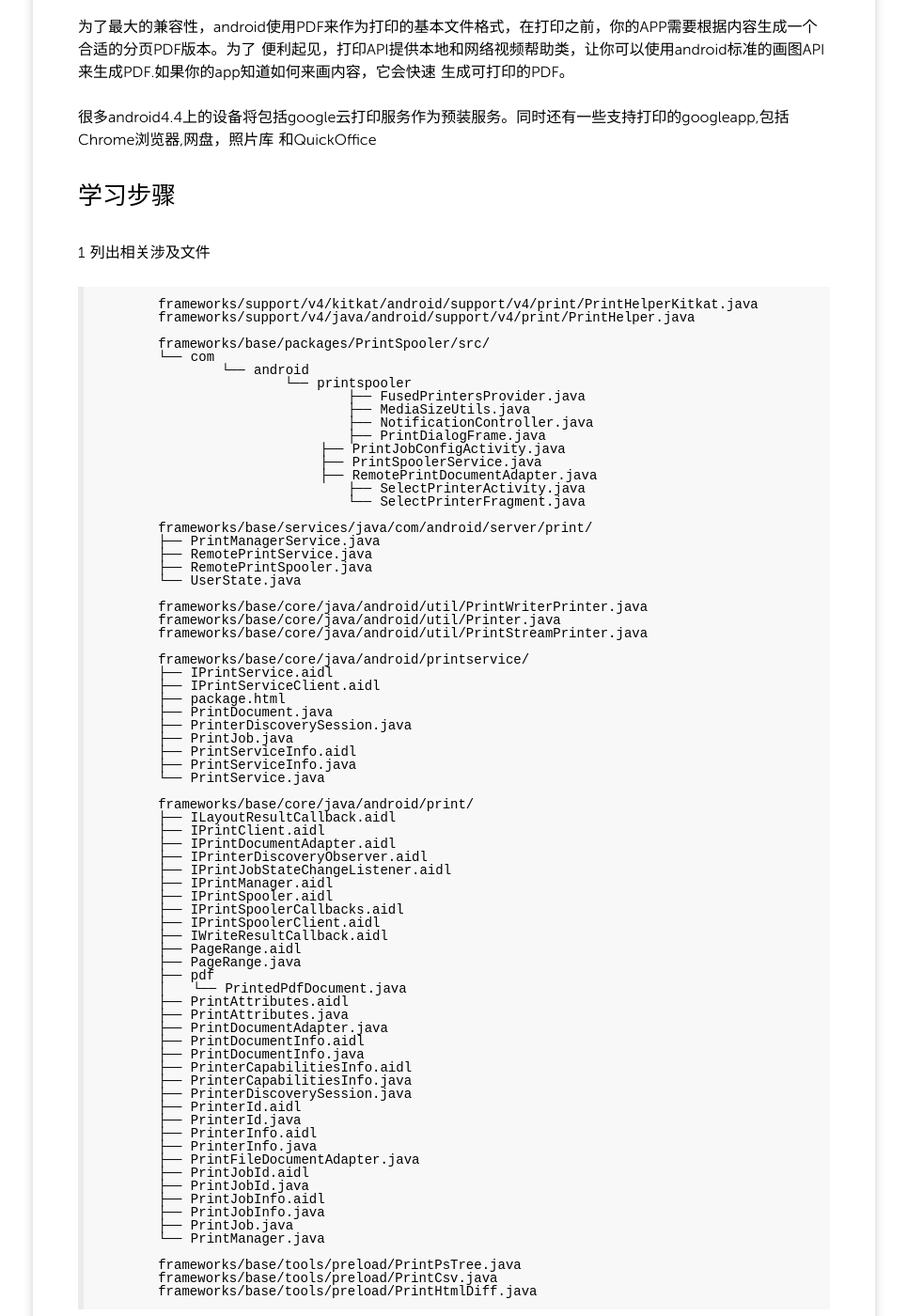
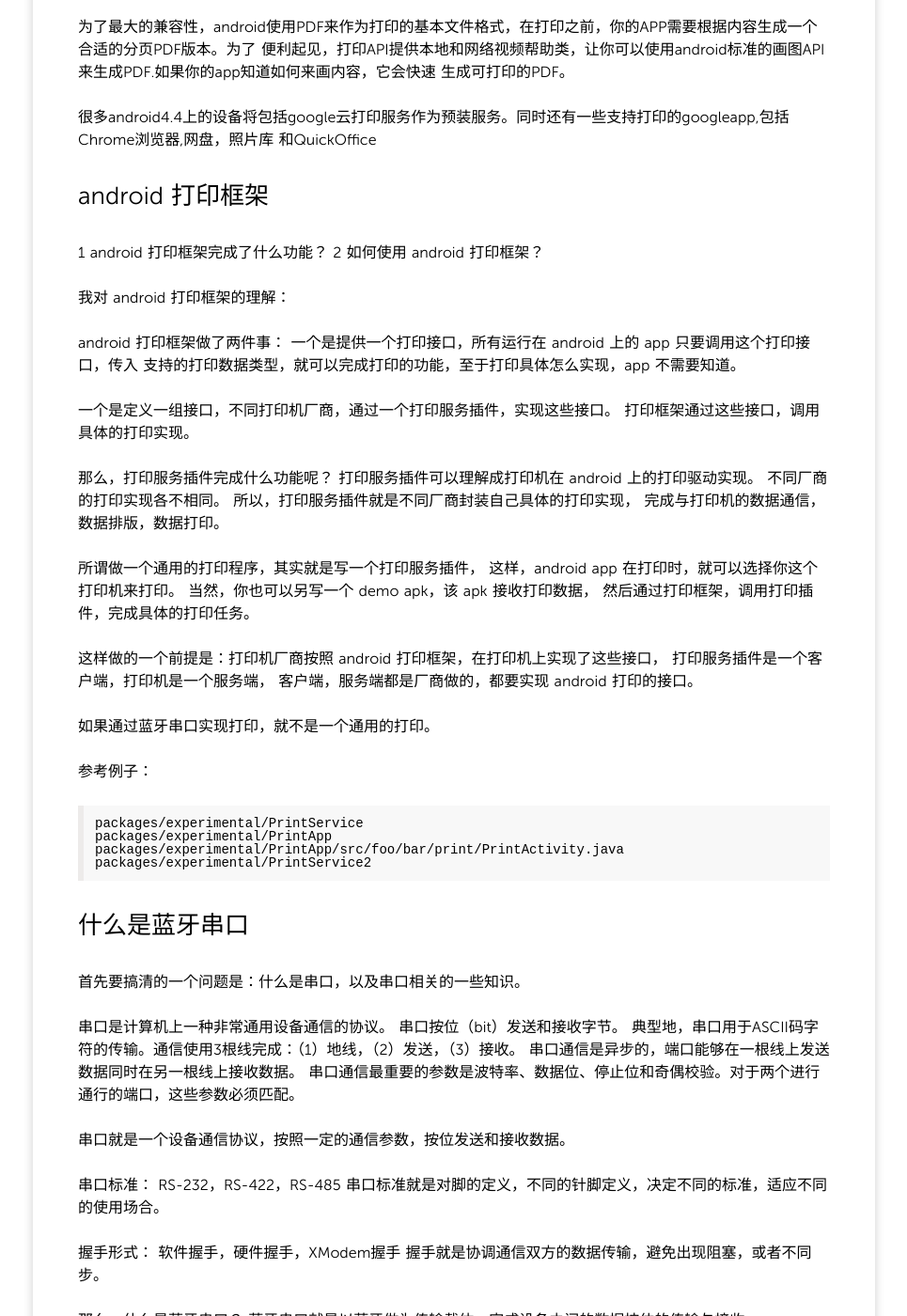
Before and after one commit to fengyr/blog, a Jekyll site: the page built from _posts/2014/2014-06-22-Android-4.4-Printing-Framework.md, in a window 1280 px wide and 1400 px high, scrolled down 707 px. Shown: the whole window at 94% size, without its empty margins (157-1122 px from the left). Built offline with Jekyll 4.4.1, drawn with Linux system fonts in a browser that asks for light colours; Markdown is read by kramdown in place of the engine named in the settings; some of the changed text lies outside the part shown.

Commit message:
Update 2014-06-22-Android-4.4-Printing-Framework.md

```diff
--- a/_posts/2014/2014-06-22-Android-4.4-Printing-Framework.md
+++ b/_posts/2014/2014-06-22-Android-4.4-Printing-Framework.md
@@ -35,126 +35,89 @@ Android4.4引导入了对打印机的本地平台支持，以及管理打印机
 和QuickOffice
 
 
-##	学习步骤
 
-1	列出相关涉及文件
+##	android 打印框架
 
-		frameworks/support/v4/kitkat/android/support/v4/print/PrintHelperKitkat.java
-		frameworks/support/v4/java/android/support/v4/print/PrintHelper.java
+1	android 打印框架完成了什么功能？
+2	如何使用 android 打印框架？
 
-		frameworks/base/packages/PrintSpooler/src/
-		└── com
-			└── android
-				└── printspooler
-					├── FusedPrintersProvider.java
-					├── MediaSizeUtils.java
-					├── NotificationController.java
-					├── PrintDialogFrame.java
-				    ├── PrintJobConfigActivity.java
-				    ├── PrintSpoolerService.java
-				    ├── RemotePrintDocumentAdapter.java
-					├── SelectPrinterActivity.java
-					└── SelectPrinterFragment.java
+我对 android 打印框架的理解：
 
-		frameworks/base/services/java/com/android/server/print/
-		├── PrintManagerService.java
-		├── RemotePrintService.java
-		├── RemotePrintSpooler.java
-		└── UserState.java
+android 打印框架做了两件事：
+一个是提供一个打印接口，所有运行在 android 上的 app 只要调用这个打印接口，传入
+支持的打印数据类型，就可以完成打印的功能，至于打印具体怎么实现，app 不需要知道。
 
-		frameworks/base/core/java/android/util/PrintWriterPrinter.java
-		frameworks/base/core/java/android/util/Printer.java
-		frameworks/base/core/java/android/util/PrintStreamPrinter.java
+一个是定义一组接口，不同打印机厂商，通过一个打印服务插件，实现这些接口。
+打印框架通过这些接口，调用具体的打印实现。
 
-		frameworks/base/core/java/android/printservice/
-		├── IPrintService.aidl
-		├── IPrintServiceClient.aidl
-		├── package.html
-		├── PrintDocument.java
-		├── PrinterDiscoverySession.java
-		├── PrintJob.java
-		├── PrintServiceInfo.aidl
-		├── PrintServiceInfo.java
-		└── PrintService.java
+那么，打印服务插件完成什么功能呢？
+打印服务插件可以理解成打印机在 android 上的打印驱动实现。
+不同厂商的打印实现各不相同。
+所以，打印服务插件就是不同厂商封装自己具体的打印实现，
+完成与打印机的数据通信，数据排版，数据打印。
 
-		frameworks/base/core/java/android/print/
-		├── ILayoutResultCallback.aidl
-		├── IPrintClient.aidl
-		├── IPrintDocumentAdapter.aidl
-		├── IPrinterDiscoveryObserver.aidl
-		├── IPrintJobStateChangeListener.aidl
-		├── IPrintManager.aidl
-		├── IPrintSpooler.aidl
-		├── IPrintSpoolerCallbacks.aidl
-		├── IPrintSpoolerClient.aidl
-		├── IWriteResultCallback.aidl
-		├── PageRange.aidl
-		├── PageRange.java
-		├── pdf
-		│   └── PrintedPdfDocument.java
-		├── PrintAttributes.aidl
-		├── PrintAttributes.java
-		├── PrintDocumentAdapter.java
-		├── PrintDocumentInfo.aidl
-		├── PrintDocumentInfo.java
-		├── PrinterCapabilitiesInfo.aidl
-		├── PrinterCapabilitiesInfo.java
-		├── PrinterDiscoverySession.java
-		├── PrinterId.aidl
-		├── PrinterId.java
-		├── PrinterInfo.aidl
-		├── PrinterInfo.java
-		├── PrintFileDocumentAdapter.java
-		├── PrintJobId.aidl
-		├── PrintJobId.java
-		├── PrintJobInfo.aidl
-		├── PrintJobInfo.java
-		├── PrintJob.java
-		└── PrintManager.java
 
-		frameworks/base/tools/preload/PrintPsTree.java
-		frameworks/base/tools/preload/PrintCsv.java
-		frameworks/base/tools/preload/PrintHtmlDiff.java
+所谓做一个通用的打印程序，其实就是写一个打印服务插件，
+这样，android app 在打印时，就可以选择你这个打印机来打印。
+当然，你也可以另写一个 demo apk，该 apk 接收打印数据，
+然后通过打印框架，调用打印插件，完成具体的打印任务。
+
+这样做的一个前提是：打印机厂商按照 android 打印框架，在打印机上实现了这些接口，
+打印服务插件是一个客户端，打印机是一个服务端，
+客户端，服务端都是厂商做的，都要实现 android 打印的接口。
+
+
+如果通过蓝牙串口实现打印，就不是一个通用的打印。
+
+
+参考例子：
+
+	packages/experimental/PrintService
+	packages/experimental/PrintApp
+	packages/experimental/PrintApp/src/foo/bar/print/PrintActivity.java
+	packages/experimental/PrintService2
 
 
 
 
 
-##	android 打印框架
-目前发现，网上关于 android 打印框架分析的资料很少
-可能需要自己看代码了解了
+##	什么是蓝牙串口
+
+首先要搞清的一个问题是：什么是串口，以及串口相关的一些知识。
+
+串口是计算机上一种非常通用设备通信的协议。
+串口按位（bit）发送和接收字节。
+典型地，串口用于ASCII码字符的传输。通信使用3根线完成：（1）地线，（2）发送，（3）接收。
+串口通信是异步的，端口能够在一根线上发送数据同时在另一根线上接收数据。
+串口通信最重要的参数是波特率、数据位、停止位和奇偶校验。对于两个进行通行的端口，这些参数必须匹配。
+
+串口就是一个设备通信协议，按照一定的通信参数，按位发送和接收数据。
+
+串口标准：
+RS-232，RS-422，RS-485
+串口标准就是对脚的定义，不同的针脚定义，决定不同的标准，适应不同的使用场合。
+
+握手形式：
+软件握手，硬件握手，XModem握手
+握手就是协调通信双方的数据传输，避免出现阻塞，或者不同步。
 
 
-HP Print Service Plugin APK
-Google_cloud_print.apk
+那么，什么是蓝牙串口？
+蓝牙串口就是以蓝牙做为传输载体，完成设备之间的数据按位的传输与接收。
 
-Android 4.4 打印探究
-http://blog.csdn.net/kangear/article/details/21289411
+怎么实现：
 
-换汤不换药：教你玩转安卓4.4内置打印
-http://digi.163.com/13/1206/05/9FCVIIE1001665EV.html
+	bluetooth discovery - > bluetooth address -> bluetooth device -> bluetooth socket
+	scoket (inputstream, outputstream)
 
-Android APK反编译详解（附图）
-http://blog.csdn.net/ithomer/article/details/6727581
-
-Android KitKat Print框架
-http://blog.jobbole.com/71892/
-
-
-packages/experimental/PrintService
-packages/experimental/PrintApp
-packages/experimental/PrintApp/src/foo/bar/print/PrintActivity.java
-packages/experimental/PrintService2
-
-
-Print.apk
-PrintService.apk
-PrintSpooler.apk (from where)
 
 
 ##	蓝牙打印实现
-目前的了解，蓝牙打印的实现，基本与 android 打印框架无关，只是通过蓝牙发送数据到打印端，
-涉及的是蓝牙搜索，连接，发送数据
+所谓蓝牙打印，就是把需要打印的数据，通过蓝牙串口发送给打印机。
+当然，这里涉及一个数据定义，数据格式的问题。
+数据定义：打印控制指令（打印，切纸等）如何确定，是否有一个通用的标准。
+数据格式：打印数据的排版问题，是否有一个通用的标准。
+
 
 
 
@@ -162,13 +125,9 @@ PrintSpooler.apk (from where)
 ##	附一	参考资料
 1	android developer site
 	http://developer.android.com/about/versions/kitkat.html
-2	安卓手机连接蓝牙打印机实现打印功能
+2	Android无线连接打印第三方开发的实现
+	http://blog.csdn.net/kunlong0909/article/details/7888853
+3	安卓手机连接蓝牙打印机实现打印功能
 	http://blog.csdn.net/reality_jie_blog/article/details/11895843
-3	Android蓝牙打印格式排版
-	http://blog.csdn.net/qq331710168/article/details/9170135
-4	Android遇上打印机
-	http://m.blog.csdn.net/blog/kangear/18141741
-5	Android无线连接打印第三方开发的实现
-	http://blog.csdn.net/kunlong0909/article/details/7888853
-6	Android系统上部署usb打印机
-	http://blog.csdn.net/maohuiabc/article/details/6942379
+4	串口通信的基本概念
+	http://digital.ni.com/public.nsf/allkb/9F439B3D68D9072F4825703000383197
```
